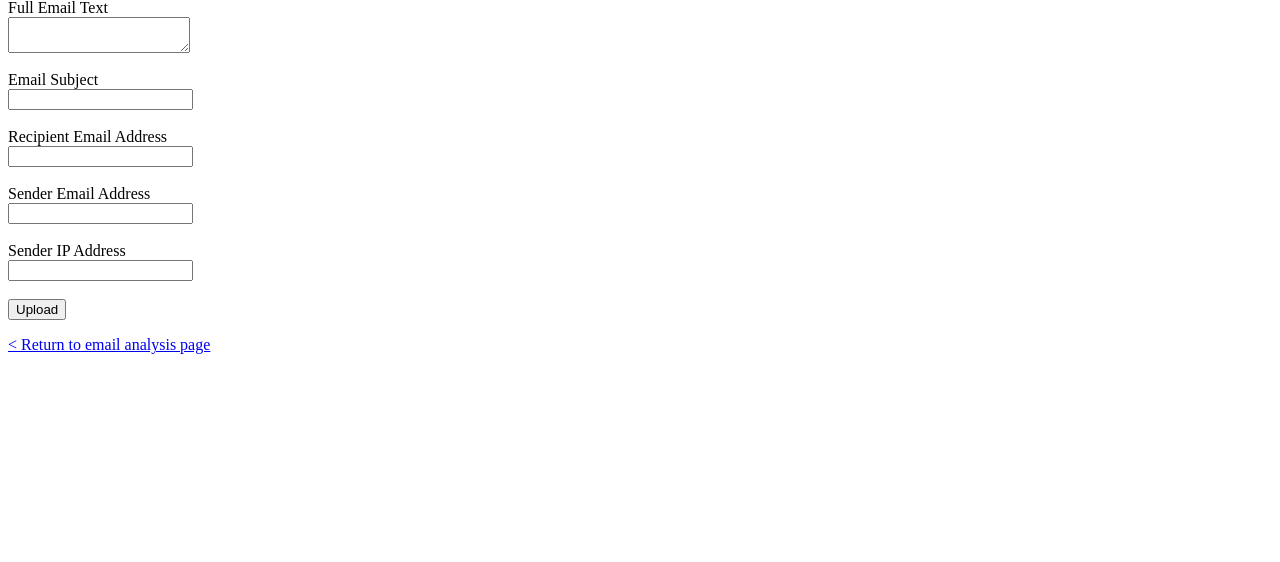
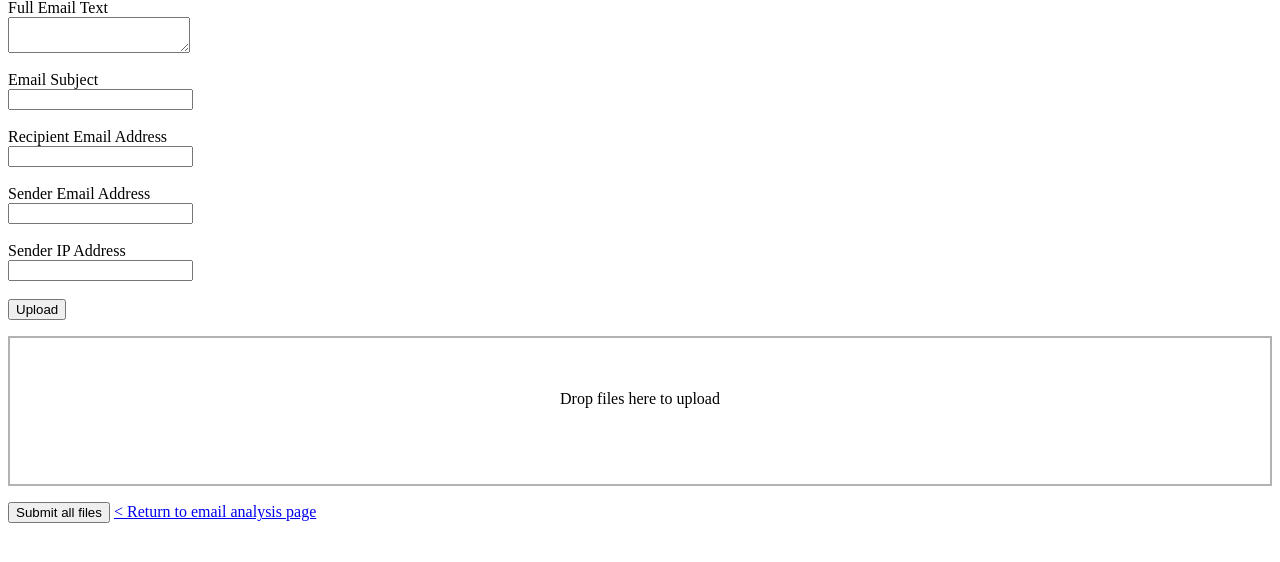
Before and after one commit to fhightower/correo-django, a Django app: page /email/import/ in a window 1280 px wide. Shown: the part 67-629 px from the top of the page. Run offline with Django 3.2, Linux system fonts and the light colour scheme; some libraries are stand-ins or nearby versions.

Commit message:
Added dropzone drag and drop functionality

```diff
--- a/emailanalysis/template/emailanalysis/import.html
+++ b/emailanalysis/template/emailanalysis/import.html
@@ -1,3 +1,8 @@
+{% load static %}
+
+<link rel="stylesheet" type="text/css" href="{% static 'emailanalysis/dropzone.css' %}" />
+<script type="text/javascript" src="{% static 'emailanalysis/dropzone.js' %}"></script>
+
 <h1>Upload</h1>
 
 <form action="{% url 'emailanalysis:submit' %}" method="post">
@@ -30,4 +35,9 @@
     <input type="submit" value="Upload" />
 </form>
 
+<form action="/target" class="dropzone" id="my-dropzone"></form>
+<button id="submit-all">Submit all files</button>
+
 <a href="{% url 'emailanalysis:index' %}">< Return to email analysis page</a>
+
+<script type="text/javascript" src="{% static 'emailanalysis/dropTest.js' %}"></script>
```
